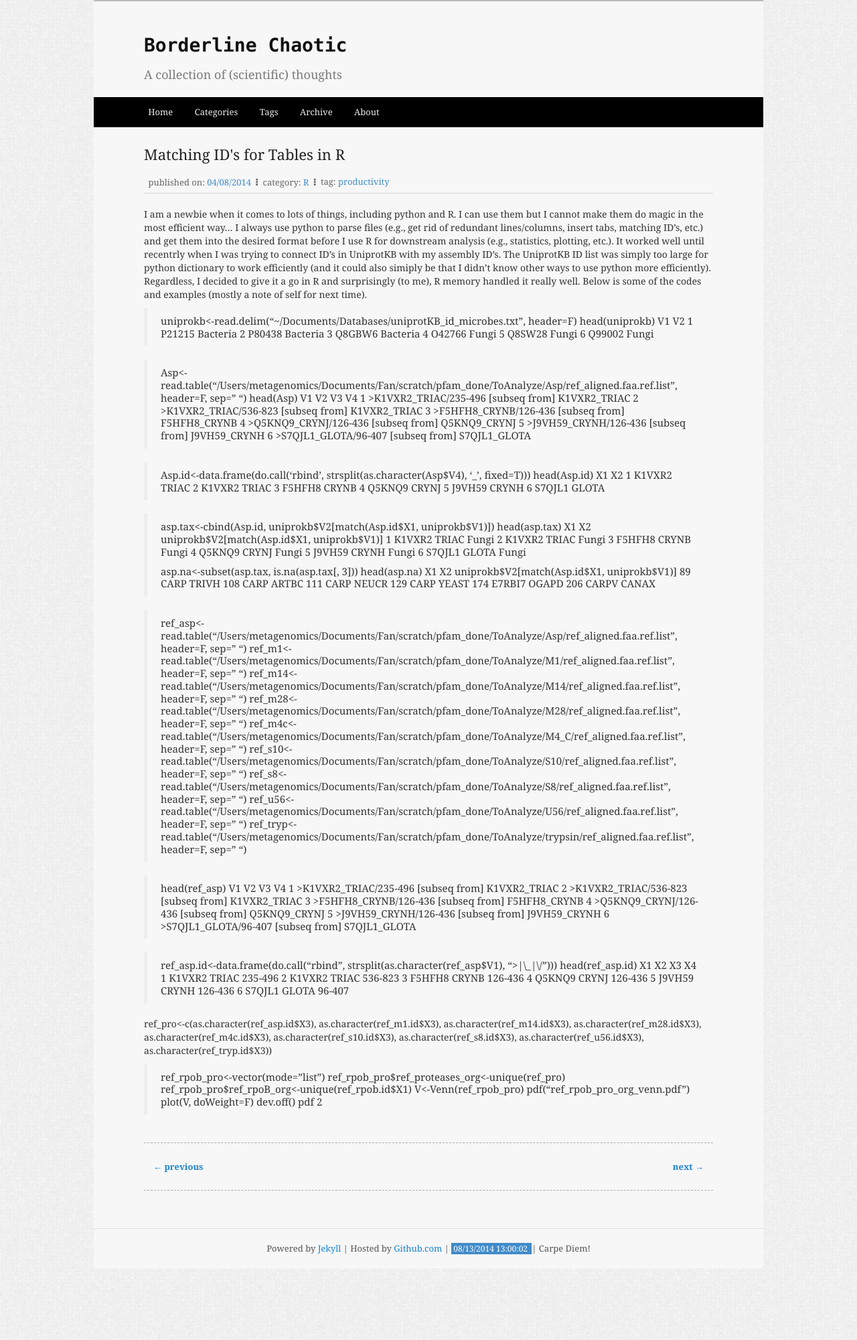
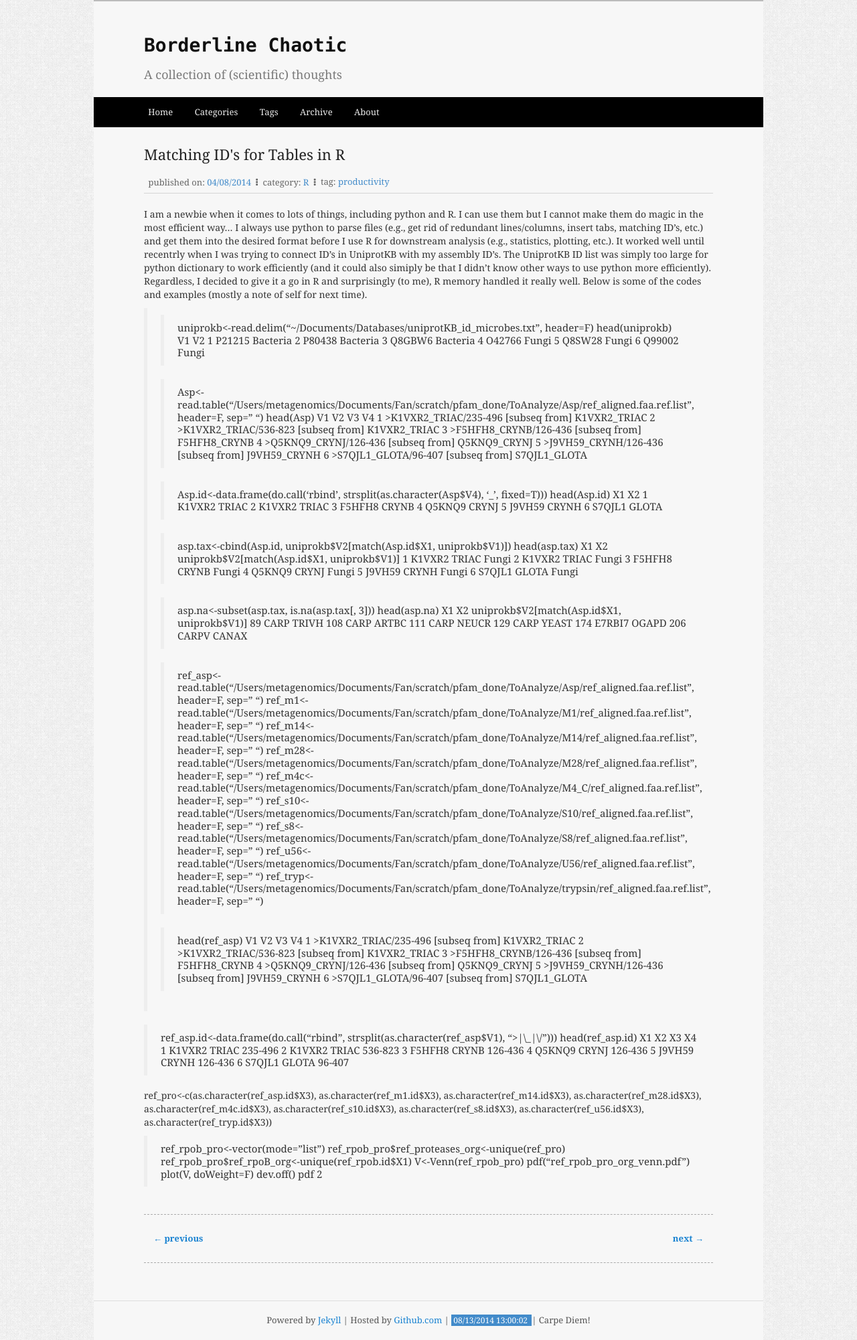
Before and after one commit to fandemonium/blog, a Jekyll site: the page built from _posts/2014-04-08-use-r-for-long-lists.md, in a window 1280 px wide. Shown: the whole page at 67% size. Built offline with Jekyll 4.4.1, drawn with Linux system fonts in a browser that asks for light colours; Markdown is read by kramdown in place of the engine named in the settings; comment, search, counter and statistics services are not loaded.

Commit message:
edit the contents in quotes

```diff
--- a/_posts/2014-04-08-use-r-for-long-lists.md
+++ b/_posts/2014-04-08-use-r-for-long-lists.md
@@ -6,78 +6,74 @@
 ---
 I am a newbie when it comes to lots of things, including python and R. I can use them but I cannot make them do magic in the most efficient way... I always use python to parse files (e.g., get rid of redundant lines/columns, insert tabs, matching ID's, etc.) and get them into the desired format before I use R for downstream analysis (e.g., statistics, plotting, etc.). It worked well until recentrly when I was trying to connect ID's in UniprotKB with my assembly ID's. The UniprotKB ID list was simply too large for python dictionary to work efficiently (and it could also simiply be that I didn't know other ways to use python more efficiently). Regardless, I decided to give it a go in R and surprisingly (to me), R memory handled it really well. Below is some of the codes and examples (mostly a note of self for next time).
 
-> uniprokb<-read.delim("~/Documents/Databases/uniprotKB_id_microbes.txt", header=F)
-> head(uniprokb)
-      V1       V2
-1 P21215 Bacteria
-2 P80438 Bacteria
-3 Q8GBW6 Bacteria
-4 O42766    Fungi
-5 Q8SW28    Fungi
-6 Q99002    Fungi
-
-> Asp<-read.table("/Users/metagenomics/Documents/Fan/scratch/pfam_done/ToAnalyze/Asp/ref_aligned.faa.ref.list", header=F, sep=" ")
-> head(Asp)
-                     V1      V2    V3           V4
-1 >K1VXR2_TRIAC/235-496 [subseq from] K1VXR2_TRIAC
-2 >K1VXR2_TRIAC/536-823 [subseq from] K1VXR2_TRIAC
-3 >F5HFH8_CRYNB/126-436 [subseq from] F5HFH8_CRYNB
-4 >Q5KNQ9_CRYNJ/126-436 [subseq from] Q5KNQ9_CRYNJ
-5 >J9VH59_CRYNH/126-436 [subseq from] J9VH59_CRYNH
-6  >S7QJL1_GLOTA/96-407 [subseq from] S7QJL1_GLOTA
-
-> Asp.id<-data.frame(do.call('rbind', strsplit(as.character(Asp$V4), '_', fixed=T)))
-> head(Asp.id)
-      X1    X2
-1 K1VXR2 TRIAC
-2 K1VXR2 TRIAC
-3 F5HFH8 CRYNB
-4 Q5KNQ9 CRYNJ
-5 J9VH59 CRYNH
-6 S7QJL1 GLOTA
-
-> asp.tax<-cbind(Asp.id, uniprokb$V2[match(Asp.id$X1, uniprokb$V1)])
-> head(asp.tax)
-      X1    X2 uniprokb$V2[match(Asp.id$X1, uniprokb$V1)]
-1 K1VXR2 TRIAC                                      Fungi
-2 K1VXR2 TRIAC                                      Fungi
-3 F5HFH8 CRYNB                                      Fungi
-4 Q5KNQ9 CRYNJ                                      Fungi
-5 J9VH59 CRYNH                                      Fungi
-6 S7QJL1 GLOTA                                      Fungi
+>> uniprokb<-read.delim("~/Documents/Databases/uniprotKB_id_microbes.txt", header=F)
+>> head(uniprokb)
+>      V1       V2
+>1 P21215 Bacteria
+>2 P80438 Bacteria
+>3 Q8GBW6 Bacteria
+>4 O42766    Fungi
+>5 Q8SW28    Fungi
+>6 Q99002    Fungi
 >
-> asp.na<-subset(asp.tax, is.na(asp.tax[, 3]))
-> head(asp.na)
-        X1    X2 uniprokb$V2[match(Asp.id$X1, uniprokb$V1)]
-89    CARP TRIVH                                       <NA>
-108   CARP ARTBC                                       <NA>
-111   CARP NEUCR                                       <NA>
-129   CARP YEAST                                       <NA>
-174 E7RBI7 OGAPD                                       <NA>
-206  CARPV CANAX                                       <NA>
+>> Asp<-read.table("/Users/metagenomics/Documents/Fan/scratch/pfam_done/ToAnalyze/Asp/ref_aligned.faa.ref.list", header=F, sep=" ")
+>> head(Asp)
+>                     V1      V2    V3           V4
+>1 >K1VXR2_TRIAC/235-496 [subseq from] K1VXR2_TRIAC
+>2 >K1VXR2_TRIAC/536-823 [subseq from] K1VXR2_TRIAC
+>3 >F5HFH8_CRYNB/126-436 [subseq from] F5HFH8_CRYNB
+>4 >Q5KNQ9_CRYNJ/126-436 [subseq from] Q5KNQ9_CRYNJ
+>5 >J9VH59_CRYNH/126-436 [subseq from] J9VH59_CRYNH
+>6  >S7QJL1_GLOTA/96-407 [subseq from] S7QJL1_GLOTA
 >
-
-
-
-
-> ref_asp<-read.table("/Users/metagenomics/Documents/Fan/scratch/pfam_done/ToAnalyze/Asp/ref_aligned.faa.ref.list", header=F, sep=" ")
-> ref_m1<-read.table("/Users/metagenomics/Documents/Fan/scratch/pfam_done/ToAnalyze/M1/ref_aligned.faa.ref.list", header=F, sep=" ")
-> ref_m14<-read.table("/Users/metagenomics/Documents/Fan/scratch/pfam_done/ToAnalyze/M14/ref_aligned.faa.ref.list", header=F, sep=" ")
-> ref_m28<-read.table("/Users/metagenomics/Documents/Fan/scratch/pfam_done/ToAnalyze/M28/ref_aligned.faa.ref.list", header=F, sep=" ")
-> ref_m4c<-read.table("/Users/metagenomics/Documents/Fan/scratch/pfam_done/ToAnalyze/M4_C/ref_aligned.faa.ref.list", header=F, sep=" ")
-> ref_s10<-read.table("/Users/metagenomics/Documents/Fan/scratch/pfam_done/ToAnalyze/S10/ref_aligned.faa.ref.list", header=F, sep=" ")
-> ref_s8<-read.table("/Users/metagenomics/Documents/Fan/scratch/pfam_done/ToAnalyze/S8/ref_aligned.faa.ref.list", header=F, sep=" ")
-> ref_u56<-read.table("/Users/metagenomics/Documents/Fan/scratch/pfam_done/ToAnalyze/U56/ref_aligned.faa.ref.list", header=F, sep=" ")
-> ref_tryp<-read.table("/Users/metagenomics/Documents/Fan/scratch/pfam_done/ToAnalyze/trypsin/ref_aligned.faa.ref.list", header=F, sep=" ")
-
-> head(ref_asp)
-                     V1      V2    V3           V4
-1 >K1VXR2_TRIAC/235-496 [subseq from] K1VXR2_TRIAC
-2 >K1VXR2_TRIAC/536-823 [subseq from] K1VXR2_TRIAC
-3 >F5HFH8_CRYNB/126-436 [subseq from] F5HFH8_CRYNB
-4 >Q5KNQ9_CRYNJ/126-436 [subseq from] Q5KNQ9_CRYNJ
-5 >J9VH59_CRYNH/126-436 [subseq from] J9VH59_CRYNH
-6  >S7QJL1_GLOTA/96-407 [subseq from] S7QJL1_GLOTA
+>> Asp.id<-data.frame(do.call('rbind', strsplit(as.character(Asp$V4), '_', fixed=T)))
+>> head(Asp.id)
+>      X1    X2
+>1 K1VXR2 TRIAC
+>2 K1VXR2 TRIAC
+>3 F5HFH8 CRYNB
+>4 Q5KNQ9 CRYNJ
+>5 J9VH59 CRYNH
+>6 S7QJL1 GLOTA
+>
+>> asp.tax<-cbind(Asp.id, uniprokb$V2[match(Asp.id$X1, uniprokb$V1)])
+>> head(asp.tax)
+>      X1    X2 uniprokb$V2[match(Asp.id$X1, uniprokb$V1)]
+>1 K1VXR2 TRIAC                                      Fungi
+>2 K1VXR2 TRIAC                                      Fungi
+>3 F5HFH8 CRYNB                                      Fungi
+>4 Q5KNQ9 CRYNJ                                      Fungi
+>5 J9VH59 CRYNH                                      Fungi
+>6 S7QJL1 GLOTA                                      Fungi
+>
+>> asp.na<-subset(asp.tax, is.na(asp.tax[, 3]))
+>> head(asp.na)
+>        X1    X2 uniprokb$V2[match(Asp.id$X1, uniprokb$V1)]
+>89    CARP TRIVH                                       <NA>
+>108   CARP ARTBC                                       <NA>
+>111   CARP NEUCR                                       <NA>
+>129   CARP YEAST                                       <NA>
+>174 E7RBI7 OGAPD                                       <NA>
+>206  CARPV CANAX                                       <NA>
+>
+>> ref_asp<-read.table("/Users/metagenomics/Documents/Fan/scratch/pfam_done/ToAnalyze/Asp/ref_aligned.faa.ref.list", header=F, sep=" ")
+>> ref_m1<-read.table("/Users/metagenomics/Documents/Fan/scratch/pfam_done/ToAnalyze/M1/ref_aligned.faa.ref.list", header=F, sep=" ")
+>> ref_m14<-read.table("/Users/metagenomics/Documents/Fan/scratch/pfam_done/ToAnalyze/M14/ref_aligned.faa.ref.list", header=F, sep=" ")
+>> ref_m28<-read.table("/Users/metagenomics/Documents/Fan/scratch/pfam_done/ToAnalyze/M28/ref_aligned.faa.ref.list", header=F, sep=" ")
+>> ref_m4c<-read.table("/Users/metagenomics/Documents/Fan/scratch/pfam_done/ToAnalyze/M4_C/ref_aligned.faa.ref.list", header=F, sep=" ")
+>> ref_s10<-read.table("/Users/metagenomics/Documents/Fan/scratch/pfam_done/ToAnalyze/S10/ref_aligned.faa.ref.list", header=F, sep=" ")
+>> ref_s8<-read.table("/Users/metagenomics/Documents/Fan/scratch/pfam_done/ToAnalyze/S8/ref_aligned.faa.ref.list", header=F, sep=" ")
+>> ref_u56<-read.table("/Users/metagenomics/Documents/Fan/scratch/pfam_done/ToAnalyze/U56/ref_aligned.faa.ref.list", header=F, sep=" ")
+>> ref_tryp<-read.table("/Users/metagenomics/Documents/Fan/scratch/pfam_done/ToAnalyze/trypsin/ref_aligned.faa.ref.list", header=F, sep=" ")
+>
+>> head(ref_asp)
+>                     V1      V2    V3           V4
+>1 >K1VXR2_TRIAC/235-496 [subseq from] K1VXR2_TRIAC
+>2 >K1VXR2_TRIAC/536-823 [subseq from] K1VXR2_TRIAC
+>3 >F5HFH8_CRYNB/126-436 [subseq from] F5HFH8_CRYNB
+>4 >Q5KNQ9_CRYNJ/126-436 [subseq from] Q5KNQ9_CRYNJ
+>5 >J9VH59_CRYNH/126-436 [subseq from] J9VH59_CRYNH
+>6  >S7QJL1_GLOTA/96-407 [subseq from] S7QJL1_GLOTA
 
 > ref_asp.id<-data.frame(do.call("rbind", strsplit(as.character(ref_asp$V1), ">|\\_|\\/")))
 > head(ref_asp.id)
```
